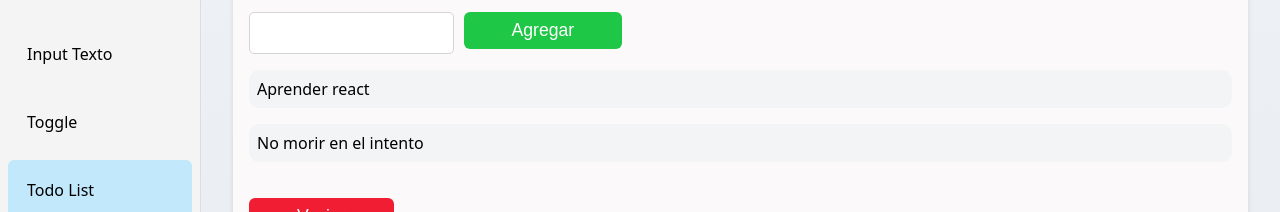
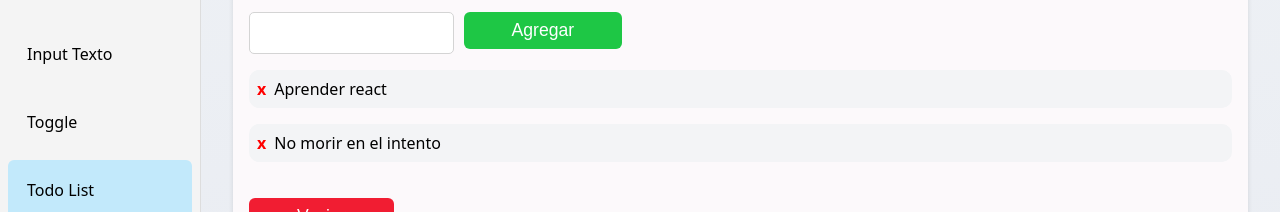
Before and after one commit to jaalzu/recipe-web-react, a React (Vite) app: page / in a window 1280 px wide. Both pictures are taken after a click on the item "Todo List". Shown: the part 144-356 px from the top of the page. Built offline with nearby package versions, Linux system fonts and the light colour scheme.

Commit message:
improve todolist

```diff
--- a/src/components/TodoList/TodoList.jsx
+++ b/src/components/TodoList/TodoList.jsx
@@ -17,6 +17,10 @@
         setTareas([])
     }
 
+    function DeleteTask(indexToDelete){
+        setTareas(tareas.filter((_,index) => index !== indexToDelete))
+    }
+
     return (
         <div>
             <div style={{display:'flex',gap:'10px'}}>
@@ -27,8 +31,15 @@
             <Button color="green" onClick={AddTask}>Agregar</Button>
             </div>
             <div className={styles.tasks}>
-                {tareas.map((tarea,index) => <ul>
-                <li key={index} className={styles.task}>{tarea}</li>
+                {tareas.map((tarea,index) => <ul className={styles.taskList}>
+                <li key={index} className={styles.task} >
+                    <span className={styles.deleteButton}
+                    onClick={() => DeleteTask(index)}
+                    >
+                        x
+                    </span>
+                    {tarea}
+                    </li>
                  </ul>)}
                 </div>
 
--- a/src/components/TodoList/TodoList.module.css
+++ b/src/components/TodoList/TodoList.module.css
@@ -1,4 +1,4 @@
-ul{
+.taskList{
     padding: 0;
     list-style: none;
 }
@@ -7,4 +7,17 @@
     padding: .5rem;
     border-radius: 10px;
     background-color: #f3f4f6;
+    display: flex;
+    align-items: center;
 }
+
+
+.deleteButton{
+    color: red;
+    display: inline-block;
+    font-size: 1rem;
+    cursor: pointer;
+    margin-right: .5rem;
+    font-weight: bold;
+
+}
```
